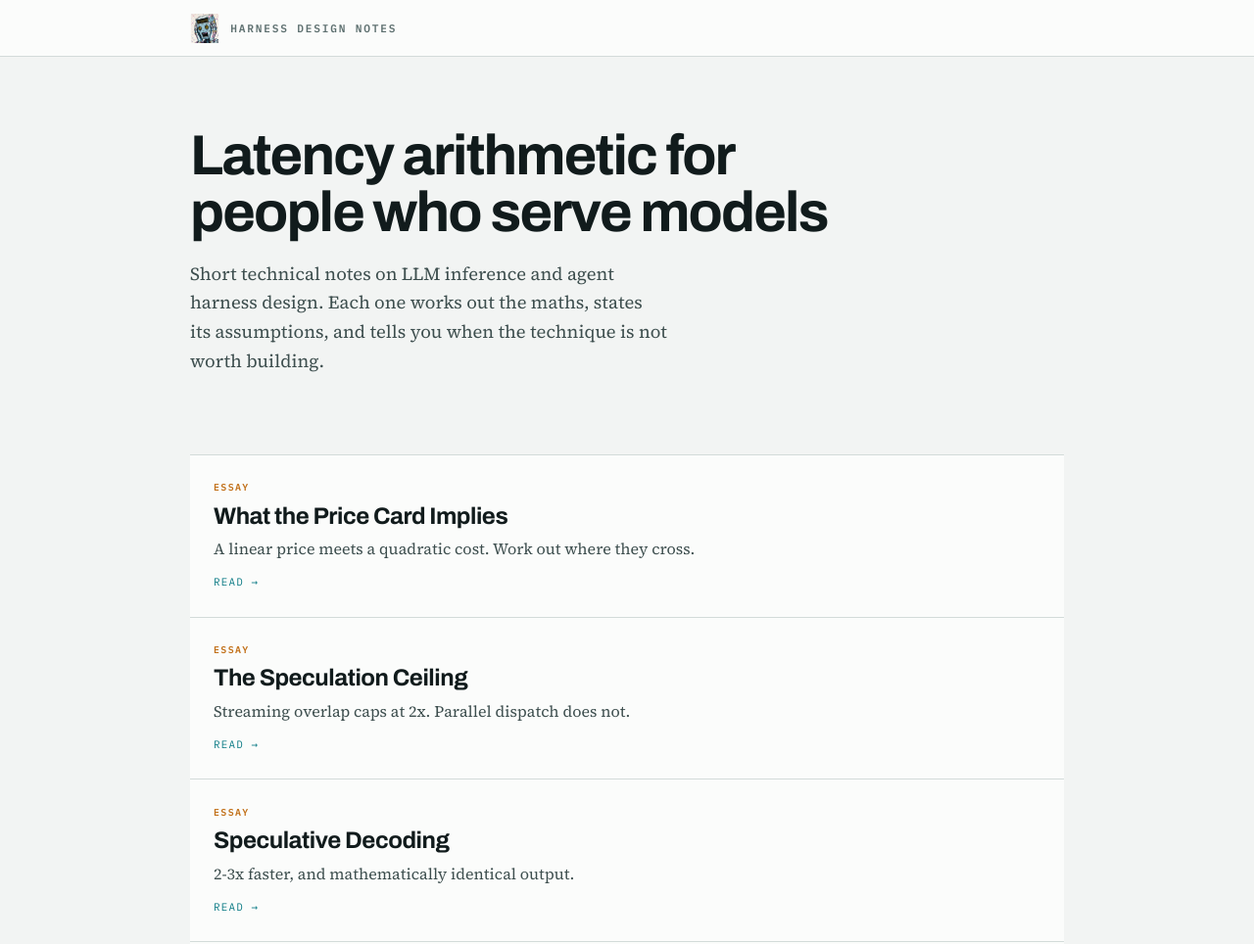
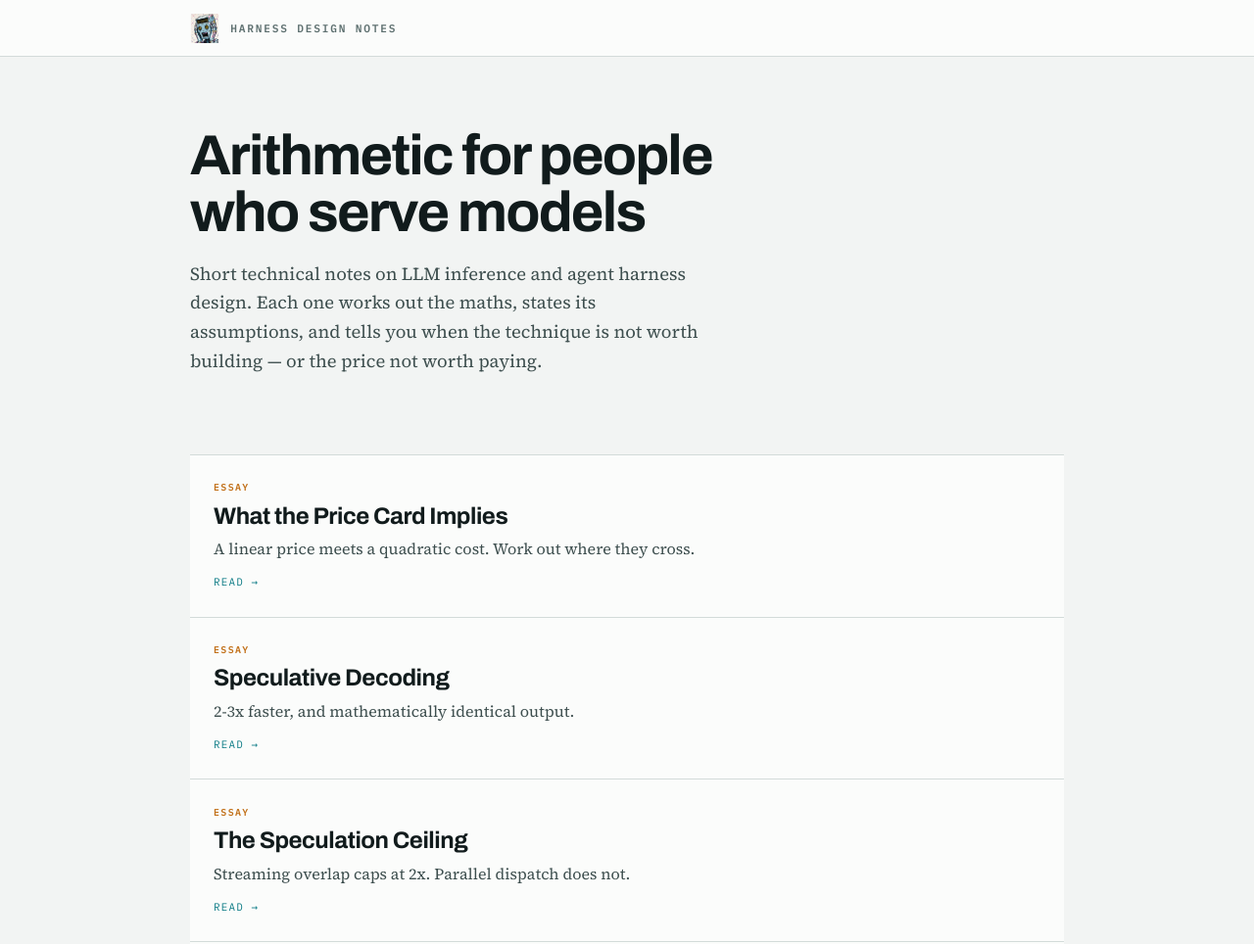
Before and after one commit to swalla02/swalla02.github.io, a plain HTML site: page index.html in a window 1280 px wide. Shown: the top 964 px of the page at 98% size. Drawn offline with Linux system fonts and the light colour scheme.

Commit message:
Widen landing copy to cover cost, and pair the harness-level notes (#4)
/jev-economics/ is cost arithmetic, so "Latency arithmetic for people
who serve models" and the three "latency arithmetic behind both"
descriptions no longer covered the site.

Also reorders the cards. The Speculation Ceiling and Does Speculation
Pay? are a pair — the harness-level essay and the calculator that
applies it — but Speculative Decoding was sitting between them.
Speculative Decoding is engine-level and stands alone.

Closes #3

Co-authored-by: Claude Opus 5 <noreply@anthropic.com>

```diff
--- a/index.html
+++ b/index.html
@@ -4,7 +4,7 @@
 <meta charset="utf-8">
 <meta name="viewport" content="width=device-width,initial-scale=1">
 <title>Harness Design Notes</title>
-<meta name="description" content="Notes on LLM inference and agent harness design: speculative decoding, speculative tool calling, and the latency arithmetic behind both.">
+<meta name="description" content="Notes on LLM inference and agent harness design: speculative decoding, speculative tool calling, and the latency and cost arithmetic behind what you serve.">
 <link rel="canonical" href="https://swalla02.github.io/">
 <link rel="icon" href="/assets/favicon.ico" sizes="any">
 <link rel="icon" type="image/png" sizes="32x32" href="/assets/favicon-32.png?v=1">
@@ -14,7 +14,7 @@
 <meta property="og:type" content="website">
 <meta property="og:site_name" content="Harness Design Notes">
 <meta property="og:title" content="Harness Design Notes">
-<meta property="og:description" content="Notes on LLM inference and agent harness design: speculative decoding, speculative tool calling, and the latency arithmetic behind both.">
+<meta property="og:description" content="Notes on LLM inference and agent harness design: speculative decoding, speculative tool calling, and the latency and cost arithmetic behind what you serve.">
 <meta property="og:url" content="https://swalla02.github.io/">
 <meta property="og:image" content="https://swalla02.github.io/assets/og-ceiling.png">
 <meta property="og:image:width" content="1200">
@@ -22,7 +22,7 @@
 <meta property="og:image:alt" content="Harness Design Notes">
 <meta name="twitter:card" content="summary_large_image">
 <meta name="twitter:title" content="Harness Design Notes">
-<meta name="twitter:description" content="Notes on LLM inference and agent harness design: speculative decoding, speculative tool calling, and the latency arithmetic behind both.">
+<meta name="twitter:description" content="Notes on LLM inference and agent harness design: speculative decoding, speculative tool calling, and the latency and cost arithmetic behind what you serve.">
 <meta name="twitter:image" content="https://swalla02.github.io/assets/og-ceiling.png">
 <link rel="preconnect" href="https://fonts.googleapis.com">
 <link rel="preconnect" href="https://fonts.gstatic.com" crossorigin>
@@ -82,9 +82,10 @@ footer a{color:var(--teal);}
 </div></header>
 
 <div class="hero"><div class="frame">
-  <h1>Latency arithmetic for people who serve models</h1>
+  <h1>Arithmetic for people who serve models</h1>
   <p class="sub">Short technical notes on LLM inference and agent harness design. Each one works
-  out the maths, states its assumptions, and tells you when the technique is not worth building.</p>
+  out the maths, states its assumptions, and tells you when the technique is not worth building —
+  or the price not worth paying.</p>
 </div></div>
 
 <div class="frame">
@@ -95,16 +96,16 @@ footer a{color:var(--teal);}
         <p class="card-kick">A linear price meets a quadratic cost. Work out where they cross.</p>
         <span class="card-go">Read &#8594;</span>
       </a>
+      <a class="card" href="/speculative-decoding/">
+        <span class="card-kind">Essay</span>
+        <h2>Speculative Decoding</h2>
+        <p class="card-kick">2-3x faster, and mathematically identical output.</p>
+        <span class="card-go">Read &#8594;</span>
+      </a>
       <a class="card" href="/speculation-ceiling/">
         <span class="card-kind">Essay</span>
         <h2>The Speculation Ceiling</h2>
         <p class="card-kick">Streaming overlap caps at 2x. Parallel dispatch does not.</p>
-        <span class="card-go">Read &#8594;</span>
-      </a>
-      <a class="card" href="/speculative-decoding/">
-        <span class="card-kind">Essay</span>
-        <h2>Speculative Decoding</h2>
-        <p class="card-kick">2-3x faster, and mathematically identical output.</p>
         <span class="card-go">Read &#8594;</span>
       </a>
       <a class="card" href="/does-speculation-pay/">
```
